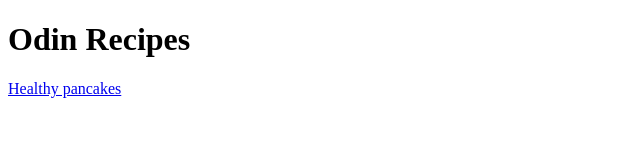
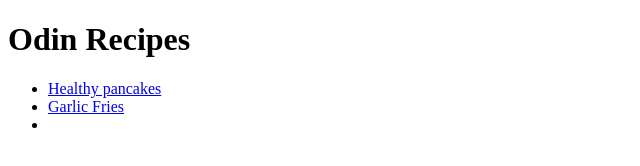
Before and after one commit to melka-telka/odin-recipes, a plain HTML site: page index.html in a window 1280 px wide. Shown: the whole page, without its empty margins (0-640 px from the left). Drawn offline with Linux system fonts and the light colour scheme.

Commit message:
Add link to garlic fries

```diff
--- a/index.html
+++ b/index.html
@@ -7,7 +7,12 @@
     <body>
         <h1>Odin Recipes</h1>
 
-<a href="recipes/healthy_pancakes.html">Healthy pancakes</a>
+    <ul>
+        <li><a href="recipes/healthy_pancakes.html">Healthy pancakes</a></li>
+        <li><a href="recipes/garlic_fries.html">Garlic Fries</a></li>
+        <li></li>
+    </ul>
+
 
 
     </body>
```
